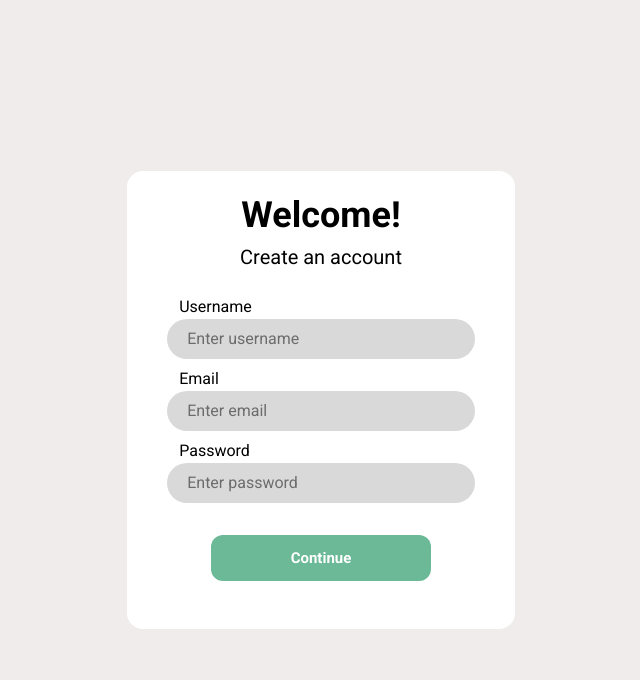
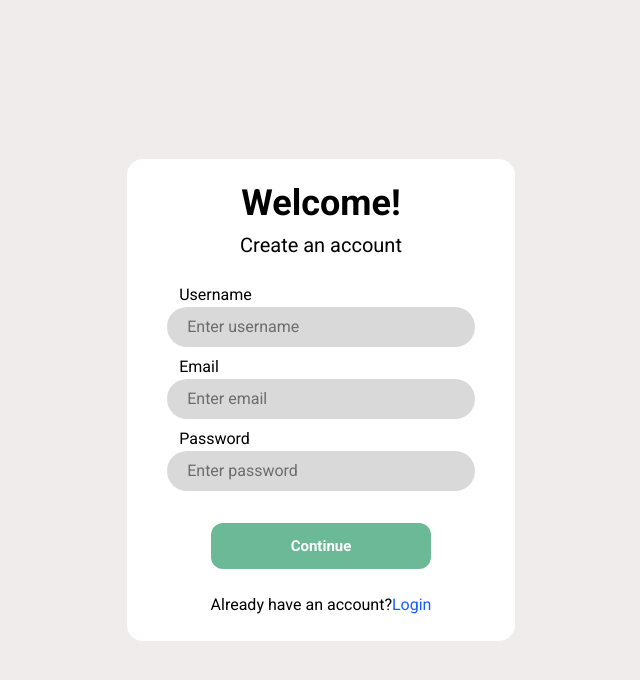
Before and after one commit to Ilya-Kanstanchuk/weather-app-react, a React (Vite) app in the folder client/: page /registration in a window 1280 px wide. Shown: the top 680 px of the page, without its empty margins (319-959 px from the left). Built offline with nearby package versions, Linux system fonts and the light colour scheme; no server answers.

Commit message:
final registration view and basic routes

```diff
--- a/client/src/App.jsx
+++ b/client/src/App.jsx
@@ -1,10 +1,19 @@
 import React from "react";
 import Registration from "./pages/Registration";
+import { BrowserRouter, Routes, Route } from "react-router-dom";
+import Login from "./pages/Login";
+import Home from "./pages/Home";
 
 function App() {
   return (
     <div>
-      <Registration />
+      <BrowserRouter>
+        <Routes>
+          <Route path="/" element={<Home />} />
+          <Route path="/registration" element={<Registration />} />
+          <Route path="/login" element={<Login />} />
+        </Routes>
+      </BrowserRouter>
     </div>
   );
 }
--- /dev/null
+++ b/client/src/pages/Home.jsx
@@ -0,0 +1,7 @@
+import React from "react";
+
+function Home() {
+  return <div>Home</div>;
+}
+
+export default Home;
--- /dev/null
+++ b/client/src/pages/Login.jsx
@@ -0,0 +1,7 @@
+import React from "react";
+
+function Login() {
+  return <div>Login</div>;
+}
+
+export default Login;
--- a/client/src/pages/Registration.jsx
+++ b/client/src/pages/Registration.jsx
@@ -1,17 +1,43 @@
-import React from "react";
+import React, { useState } from "react";
+import axios from "axios";
+import { Link, useNavigate } from "react-router-dom";
+import Login from "./Login";
 
 function Registration() {
+  const API_URL = import.meta.env.VITE_API_URL;
+  const [name, setName] = useState("");
+  const [email, setEmail] = useState("");
+  const [password, setPassword] = useState("");
+  const navigate = useNavigate();
+  async function handleSubmit(e) {
+    e.preventDefault();
+    try {
+      const responce = await axios.post(`${API_URL}/auth/register`, {
+        name,
+        email,
+        password,
+      });
+      console.log(responce.data.message);
+      if (responce.data.success) {
+        navigate("/login");
+      }
+    } catch (error) {
+      console.log(error);
+    }
+  }
   return (
     <div className="min-h-screen bg-backgroundtheme flex justify-center items-center">
       <div className="bg-white rounded-2xl py-6 px-10">
         <h2 className="block text-center text-4xl font-bold mb-2">Welcome!</h2>
         <p className="block text-center text-xl mb-6">Create an account</p>
-        <form>
+        <form onSubmit={handleSubmit}>
           <div className="mb-2">
             <label className="ml-3" htmlFor="username">
               Username
             </label>
             <input
+              value={name}
+              onChange={(e) => setName(e.target.value)}
               className="w-full px-5 py-2 bg-inputtheme rounded-4xl"
               type="text"
               placeholder="Enter username"
@@ -23,6 +49,8 @@ function Registration() {
               Email
             </label>
             <input
+              value={email}
+              onChange={(e) => setEmail(e.target.value)}
               className="w-full px-5 py-2 bg-inputtheme rounded-4xl"
               type="email"
               placeholder="Enter email"
@@ -34,6 +62,8 @@ function Registration() {
               Password
             </label>
             <input
+              value={password}
+              onChange={(e) => setPassword(e.target.value)}
               className="w-full px-5 py-2 bg-inputtheme rounded-4xl"
               type="password"
               placeholder="Enter password"
@@ -41,9 +71,20 @@ function Registration() {
             />
           </div>
           <div className="flex justify-center items-center">
-            <button className="mt-6 mb-6 py-3 px-20 text-white font-bold text-[15px] bg-gbutton rounded-xl">
+            <button
+              type="submit"
+              className="mt-6 mb-6 py-3 px-20 text-white font-bold text-[15px] bg-gbutton rounded-xl cursor-pointer"
+            >
               Continue
             </button>
+          </div>
+          <div className="flex justify-center items-center">
+            <p>
+              Already have an account?
+              <Link to="/login" className="text-blue-600">
+                Login
+              </Link>
+            </p>
           </div>
         </form>
       </div>
```
